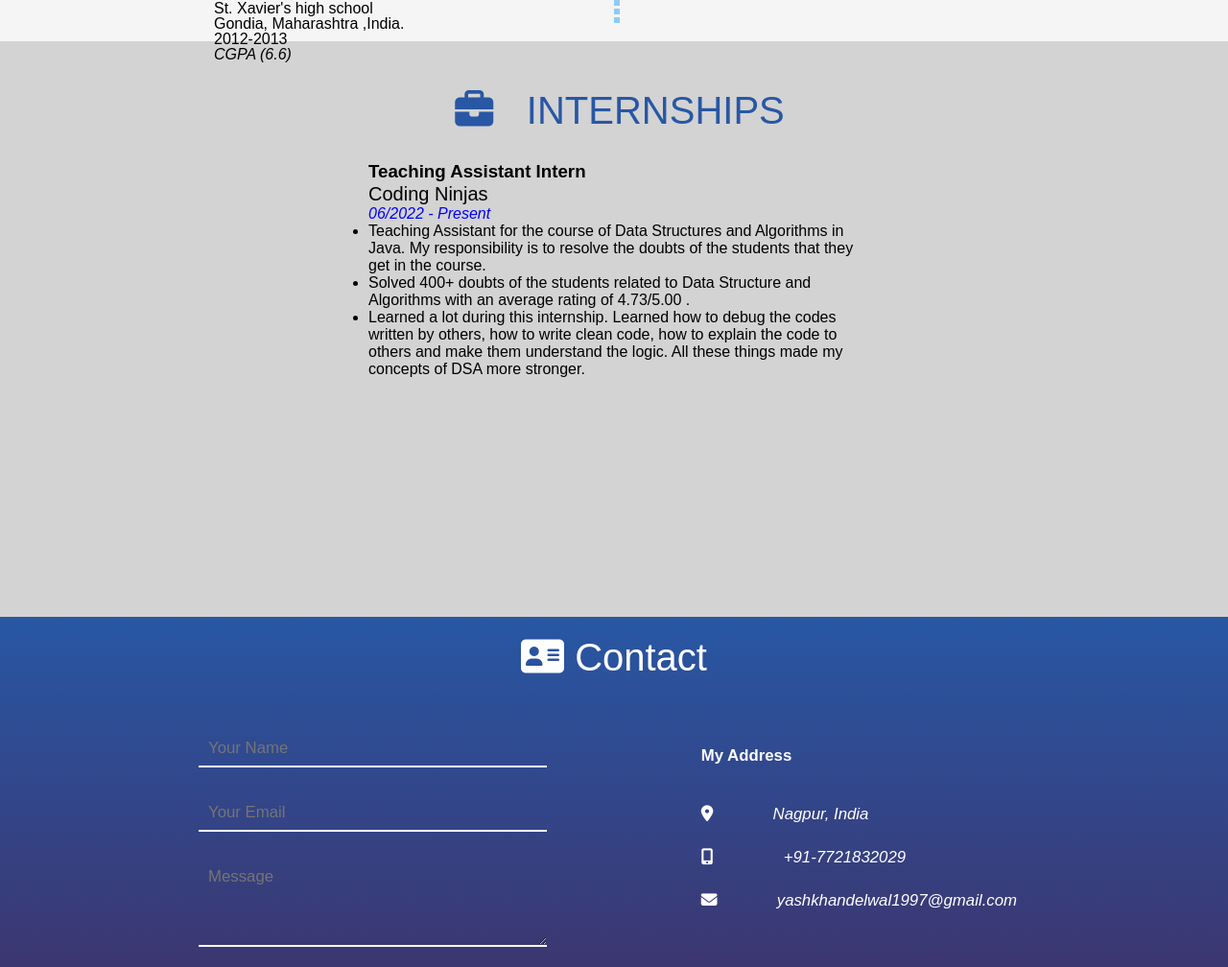
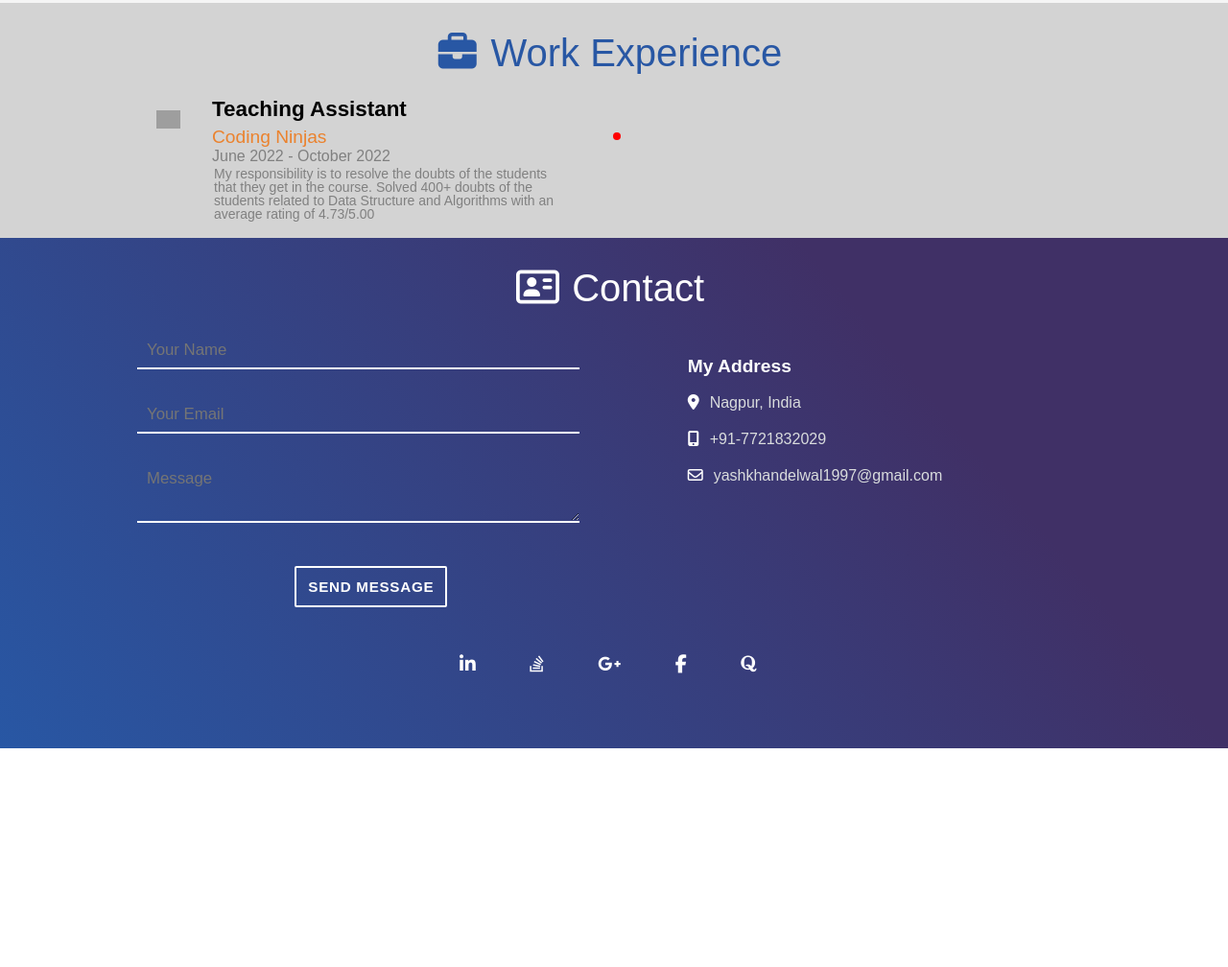
Before and after one commit to yashkhandelwal1/yashkhandelwal1.github.io, a plain HTML site: page index.html in a window 1280 px wide. Shown: the part 1792-2800 px from the top of the page at 96% size. After the commit the page ends 2572 px from the top, so only its background shows below. Drawn offline with Linux system fonts and the light colour scheme; grey boxes are pictures that could not be loaded.

Commit message:
modified

```diff
--- a/index.html
+++ b/index.html
@@ -11,6 +11,37 @@
 <body>
     <header id="body-header">
         <nav>
+            <div class = "dropdown-menu text-right">
+                <div class="bars">
+                    <i class="fas fa-bars"></i>
+                </div>
+                <div class ="dropdown-list nav-menu">
+                    <ul class = "no-list-style">
+                        <li >
+                            <a href="#"> Home </a>
+                        </li>
+                        <li>
+                            <a href="#about"> About </a>
+                        </li>
+                        <li>
+                            <a href="#skills"> Skills </a>
+                        </li>
+                        <li>
+                            <a href="#experience">Experience</a>
+                        </li>
+                        <li>
+                            <a href="#education">Education</a>
+                        </li>
+                        <li>
+                            <a href="blog.html">Blog-Project</a>
+                        </li>
+                        <li>
+                            <a href="#contact">Contact</a>
+                        </li>
+                    </ul>
+                    </div>
+
+             </div>
             <ul class="horizontal-list text-center nav-menu">
                 <li>
                     <a href="">Home</a>
@@ -33,12 +64,13 @@
                 </li>
 
                 <li>
+                    <a href="blog.html">Blog-Project</a>
+                </li>
+                <li>
                     <a href="#contact">Contact</a>
                 </li>
 
-                <li>
-                    <a href="blog.html">Blog-Project</a>
-                </li>
+
 
             </ul>
 
@@ -218,68 +250,111 @@
 
         </section>
 
-        <section id="work-experience">
-            <h1 class="section-heading mb75px ">
+        <section id="experience">
+
+            <h1 class="section-heading mb75px">
                 <span>
-                    <i class="fa-solid fa-briefcase"></i>
+                    <i class="fas fa-briefcase"></i>
                 </span>
-                <span> INTERNSHIPS </span>
+                <span> Work Experience </span>
             </h1>
 
-            <div id="cn">
-                <h3>Teaching Assistant Intern</h3>
-                <p class="cn-heading">Coding Ninjas</p>
-                <p class="cn-date"><i>06/2022 - Present</i></p>
-                <ul type="disc">
-                    <li>Teaching Assistant for the course of Data Structures and Algorithms in Java.
-                        My responsibility is to resolve the doubts of the students that they get in the course. </li>
-                        <li>Solved 400+ doubts of the students related to Data Structure and Algorithms with an average rating of 4.73/5.00 .</li>
-                        <li>Learned a lot during this internship. Learned how to debug the codes written by others, how to write clean code, how to explain the code to others and make them understand the logic.
-                            All these things made my concepts of DSA more stronger.</li>
-                    </ul>
+            <div class="timeline">
+
+                <div class="timeline-box ">
+                    <div class="timeline-container">
+                        <div class="timeline-logo">
+                            <img src="https://ninjasfiles.s3.amazonaws.com/asset_0000000000000030_1550710829_ninjasicon.png">
+                        </div>
+                        <h3 class="experience-designation  m0 m-blue"> Teaching Assistant </h3>
+                        <h4 class="experience-company-name"> Coding Ninjas </h4>
+                        <h5 class="experience-duration m0"> June 2022 - October 2022 </h5>
+
+                        <p class="experience-description text-justify"> My responsibility is to resolve the doubts of the students that they get in the course.
+                            Solved 400+ doubts of the students related to Data Structure and Algorithms with an average rating of 4.73/5.00</p>
+                    </div>
+                </div>
+
             </div>
 
-        </section>
 
         <!-- <section id="portfolio">
 
         </section> -->
 
         <section id="contact">
-            <h1 class="section-heading-contact mb75px ">
+            <h1 class="section-heading mb50px">
                 <span>
-                    <i class="fa-solid fa-address-card"></i>
-                 Contact </span>
+                    <i class="far fa-address-card"></i>
+                </span>
+                <span> Contact </span>
             </h1>
+            <div id="contact-container">
 
-            <div id="contact-form-container">
-                <div id="contact-form">
-                    <form action="" method="post">
-                        <input type="text" id="Your-name" name="Your-name" required placeholder="Your Name">
-                        <br>
-                        <input type="email" id="Your-Email" name="Your-Email" required placeholder="Your Email">
-                        <br>
-                        <textarea name="Message" id="" cols="30" rows="3" placeholder="Message"></textarea>
-                        <br>
-                        <button type="submit">Send Message</button>
-                   </form>
+                <div id="contact-form-container">
+                    <form id="contact-form">
+                        <input id="input-name" name="name" type="text" placeholder="Your Name">
+                        <input id="input-email" name="input-email" type="text" required placeholder="Your Email">
+                        <textarea id="input-message" name="input-message" rows="2" cols=40 placeholder="Message"></textarea>
+                        <button class="sub-btn" type="submit">SEND MESSAGE</button>
+                    </form>
                 </div>
-                <div id="contact-form-address">
-                    <h3>My Address</h3>
-                    <address>
-                        <span><i class="fa-solid fa-location-dot"></i></span>
-                        &nbsp;<span>Nagpur, India</span>
-                        <br>
-                        <span><i class="fa-solid fa-mobile-screen-button"></i></span>
-                       &nbsp; <span>+91-7721832029</span>
-                        <br>
-                        <span><i class="fa-solid fa-envelope"></i></span>
-                        &nbsp;<span>yashkhandelwal1997@gmail.com</span>
-                    </address>
+                <div id="my-details-container">
+
+                    <!-- <h3> Get In touch </h3>
+                    <p> Lorem Ipsum has been the industry's standard dummy text ever since the 1500s, when an unknown printer took a galley of type and scrambled it to make a type specimen book. </p> -->
+
+                    <h3> My Address </h3>
+                    <div class="my-details-info-container">
+                        <i class="fas fa-map-marker-alt"></i>
+                        <span>Nagpur, India</span>
+                    </div>
+                    <div class="my-details-info-container">
+                        <i class="fas fa-mobile-alt"></i>
+                        <span>+91-7721832029</span>
+                    </div>
+                    <div class="my-details-info-container">
+                        <i class="far fa-envelope"></i>
+                        <span>yashkhandelwal1997@gmail.com</span>
+                    </div>
                 </div>
             </div>
 
+            <div class="text-center social-icons">
 
+                <ul class="no-list-style horizontal-list">
+
+                    <li>
+                        <a href="https://www.linkedin.com/in/manisha-khattar-b5663641/">
+                            <i class="fab fa-linkedin-in"></i>
+                        </a>
+                    </li>
+
+                    <li>
+                        <a href="https://stackoverflow.com/users/5608414/manisha?tab=profile" target="_blank">
+                            <i class="fab fa-stack-overflow"></i>
+                        </a>
+                    </li>
+
+                    <li>
+                        <a href="https://plus.google.com/u/0/103030702784925512939" target="_blank">
+                            <i class="fab fa-google-plus-g"></i>
+                        </a>
+                    </li>
+
+                    <li>
+                        <a href="https://www.facebook.com/manishakhattar54">
+                            <i class="fab fa-facebook-f"></i>
+                        </a>
+                    </li>
+
+                    <li>
+                        <a href="https://www.quora.com/profile/Manisha-Khattar" target="_blank">
+                            <i class="fab fa-quora"></i>
+                        </a>
+                    </li>
+                </ul>
+            </div>
         </section>
     </main>
 </body>
--- a/yashresume.css
+++ b/yashresume.css
@@ -18,6 +18,55 @@ body{
     opacity: 1;
     background-attachment: fixed;
     padding-top: 1.2rem;
+}
+
+.bars{
+    color: white;
+    margin: 0;
+    margin-right: 5%;
+    display: none;
+}
+
+.bars i {
+    font-size: 2rem;
+}
+
+.dropdown-list{
+    margin: 0;
+    display: none;
+    background-color: linear-gradient(#2857a4,#403066);
+    /* box-shadow: 0px 4px 8px 1px #535547; */
+}
+
+.dropdown-list ul{
+    margin: 0.2rem 0.2rem;
+    text-align: left;
+    padding: 0px 0.8rem;
+}
+
+.dropdown-menu:hover .dropdown-list{
+    display: block;
+    position: absolute;
+    left: 0%;
+}
+
+.dropdown-list li{
+    margin: 0.4rem 0px;
+}
+
+.no-list-style{
+    list-style: none;
+}
+
+.no-list-style li {
+    font-weight: 100;
+    font-size: 0.9rem;
+}
+
+.no-list-style li a{
+    list-style: none;
+    color: white;
+    text-decoration: none;
 }
 /* Horizontal Lists */
 .horizontal-list {
@@ -253,45 +302,75 @@ section:nth-child(2n + 1){
     width: 50%;
 }
 
-#contact{
-    background : linear-gradient(#2857a4,#403066);
-    height: auto;
+/* Contact Form */
 
+#contact {
+    background-color: #0abcf9;
+    background-image: linear-gradient(50deg, #2857a4 0%, #403066 74%);
+    color: white;
+    padding-bottom: 40px;
+}
 
-}
-.section-heading-contact{
-    width: auto;
-    padding: 20px 10px 10px;
-    font-weight: 400;
-}
-.section-heading-contact span{
-    /* margin-top: 7vh; */
-    /* padding: 50px; */
-    /* display: flex; */
-    /* margin: 20%; */
-    font-size: 40px;
-    width: auto;
-    padding: 20px;
-    font-weight: 400;
+#contact h1,
+#contact h1 span {
     color: white;
 }
 
-#contact-form-container{
-    margin-top: 30px;
-    width: 70%;
-    display: flex;
-    flex-wrap: wrap;
-    flex-direction: row;
-    justify-content: space-between;
+#contact-form {
+    margin-left: 20%;
 }
 
-#contact-form{
- flex-grow: 1;
-
+#contact-container {
+    display: flex;
 }
 
-#contact-form input,textarea{
-    max-width: 70%;
+#my-details-container {
+    margin-top: 3%;
+    width: 35%;
+    margin-left: 6%;
+}
+
+#my-details-container h3 {
+    color: white;
+    font-weight: 550;
+    font-size: 1.2rem;
+}
+
+#contact-form-container {
+    width: 50%;
+}
+
+#my-details-container p {
+    color: #d9dcdd;
+    font-size: 0.9rem;
+}
+
+.my-details-info-container {
+    margin-top: 4%;
+    margin-bottom: 20px;
+    color: #d9dcdd;
+    font-size: 1rem;
+}
+
+.my-details-info-container span {
+    margin-left: 0.4rem;
+}
+
+.my-details-info-container i {
+    color: white;
+}
+
+.my-details-icon {
+    width: 1rem;
+    height: 1rem;
+    vertical-align: bottom;
+    margin-right: 0.5rem;
+}
+
+
+#contact-form input,
+textarea {
+    max-width: 90%;
     margin: 15px;
     padding: 4px 10px;
     border: 0px solid transparent;
@@ -303,30 +382,39 @@ section:nth-child(2n + 1){
     font-size: 1.05rem;
 }
 
-#contact-form button[type="submit"]{
-    margin: 15px;
+#contact-form button[type="submit"] {
     background: transparent;
-    padding: 4px 10px;
+    font-size: 0.95rem;
     border: 2px solid white;
+    margin-top: 5%;
+    margin-left: 35%;
+    border-radius: 2px;
+    color: white;
+    font-family: sans-serif;
+    font-weight: 700;
+    letter-spacing: 0.046875em;
+    line-height: 1;
+    padding: 0.8em 0.8em 0.78em;
+    text-transform: uppercase;
+}
+
+#contact-form button:hover {
+    background: white;
+    color: #13386fe0;
+}
+
+#contact .social-icons li a i {
     font-size: 1.2rem;
-    color: white;
-    text-transform: uppercase;
-    line-height: 1.6;
+    margin: 40px 10px 10px;
+    padding: 10px 14px 20px 10px;
 
 }
 
-#contact-form-address{
-    font-size: 40px;
-    color: #2857a4;
-    display: inline-block;
-    padding-top: 10px;
-    margin-right: 0.5rem;
-}
-
-#contact-form-address h3,span{
-    color: white;
-    font-size: 1.05rem;
-    margin: 20px;
+input:focus,
+select:focus,
+textarea:focus,
+button:focus {
+    outline: none;
 }
 
 /* Timeline */
@@ -368,7 +456,68 @@ section:nth-child(2n + 1){
     left: 50%;
 }
 
-@media screen and (max-width: 600px){
+.timeline-container {
+    padding: 8px;
+}
+
+.timeline-logo {
+    position: absolute;
+    top: 15%;
+    left: -13%;
+    width: 25px;
+    overflow: hidden;
+}
+
+.timeline-logo > img {
+    width: 100%;
+}
+
+.experience-designation {
+    font-size: 1.4rem;
+}
+
+.experience-company-name {
+    margin: 5px 0 0;
+    color: #eb822d;
+    font-weight: 400;
+    font-size: 1.2rem;
+}
+
+.experience-duration {
+    color: #9e9b9b;
+    font-weight: 100;
+    color: grey;
+    font-size: 1rem;
+}
+
+.experience-description {
+    font-size: 14px;
+    padding: 2px;
+    color: grey;
+    line-height: 20px;
+}
+@media only screen and (max-width: 572px) {
+
+    #name-social-container{
+        margin-top: 13vh;
+    }
+
+    .timeline-box {
+        width: 100%;
+        left: 10% !important;
+    }
+
+    .bars {
+        display: block;
+    }
+
+
+    .nav-menu {
+        display: none;
+    }
+}
+
+@media screen and (max-width: 768px){
     .timeline-divider{
         left: 5%;
     }
@@ -392,13 +541,20 @@ section:nth-child(2n + 1){
         margin-right: 20%;
         margin-bottom: 0.1%;
     }
-
+    #contact{
+        height: auto;
+    }
     #contact-form {
         margin-left: 0%;
     }
 
-    #contact-form-address {
+    #contact-container {
         flex-wrap: wrap;
+    }
+
+    #my-details-container {
+        width: 80%;
+        margin: 10%;
     }
 
     #contact-form-container {
@@ -442,24 +598,3 @@ section:nth-child(2n + 1){
     background-color: red;
     z-index: 1;
 }
-
-
-/* internships */
-
-#work-experience{
-    height: 75vh;
-}
-#cn{
-    width: 40%;
-    justify-content: center;
-}
-
-.cn-heading{
-    line-height: 1.5rem;
-    font-size: 20px;
-}
-
-.cn-date{
-    font-family: sans-serif;
-    color:blue;
-}
```
